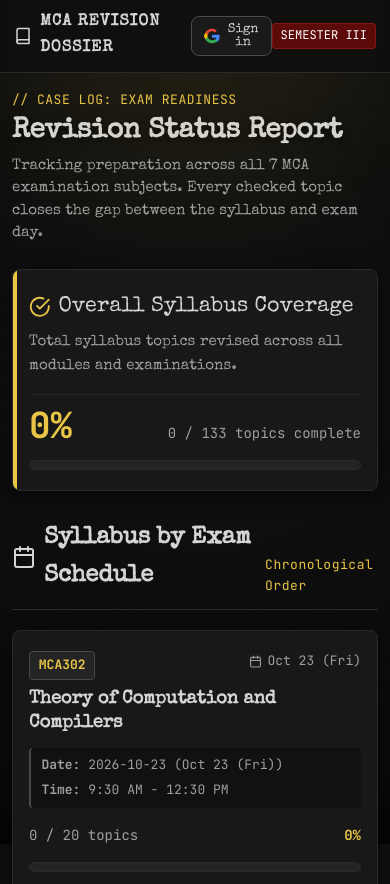
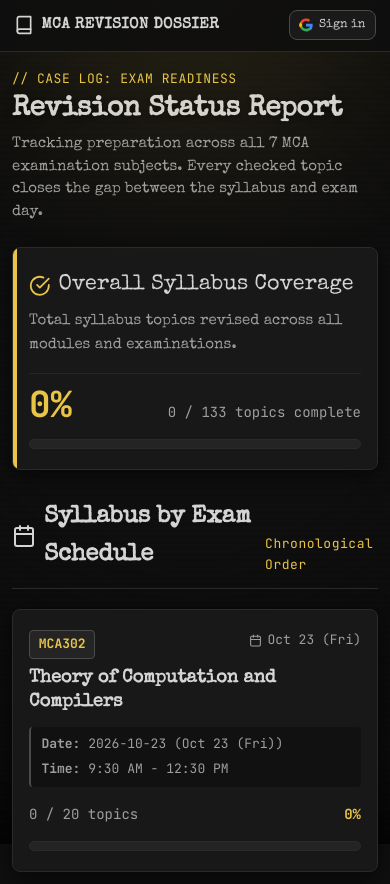
Before and after one commit to shyamjames/sem3-tracker, a Flask app: page / in a window 390 px wide; the page is wider, and only the part inside the window is pictured. Shown: the top 884 px of that part. Run offline with Flask 3, Linux system fonts and the light colour scheme; data comes from the database, SQL or seed files in the repository; some libraries are stand-ins or nearby versions.

Commit message:
Fix header layout: move auth button to side and polish mobile appearance

```diff
--- a/static/style.css
+++ b/static/style.css
@@ -182,26 +182,36 @@ h1, h2, h3, h4, h5, h6 {
   white-space: nowrap;
 }
 
+.nav-right-controls {
+  display: flex;
+  align-items: center;
+  gap: 1.25rem;
+  margin-left: auto;
+  flex-shrink: 0;
+}
+
 .nav-meta {
   font-family: var(--font-mono);
   font-size: 0.8125rem;
   color: var(--color-fog-white-dim);
   display: flex;
   align-items: center;
-  gap: 1.5rem;
+  gap: 1.25rem;
+  white-space: nowrap;
 }
 
 /* User Auth Header Component */
 .nav-auth-wrap {
   display: flex;
   align-items: center;
-  gap: 0.75rem;
+  flex-shrink: 0;
 }
 
 .btn-auth-google {
   display: inline-flex;
   align-items: center;
-  gap: 0.5rem;
+  justify-content: center;
+  gap: 0.45rem;
   background-color: #1a1a1a;
   border: 1px solid var(--color-smoke-grey);
   border-radius: var(--radius-base);
@@ -211,9 +221,16 @@ h1, h2, h3, h4, h5, h6 {
   font-size: 0.8125rem;
   font-weight: 500;
   cursor: pointer;
+  white-space: nowrap;
+  flex-shrink: 0;
+  line-height: 1;
   transition: all 180ms var(--ease-spring);
   -webkit-tap-highlight-color: transparent;
   min-height: 34px;
+}
+
+.auth-btn-text {
+  white-space: nowrap;
 }
 
 .btn-auth-google:active {
@@ -816,6 +833,14 @@ h1, h2, h3, h4, h5, h6 {
     gap: 0.5rem;
   }
 
+  .nav-date-text {
+    display: none;
+  }
+
+  .nav-right-controls {
+    gap: 0.75rem;
+  }
+
   .hero-title {
     font-size: clamp(1.75rem, 6.5vw, 2.25rem);
     line-height: 1.2;
@@ -939,9 +964,16 @@ h1, h2, h3, h4, h5, h6 {
   }
 }
 
+/* Mobile Header Breakpoint (<= 540px) */
+@media (max-width: 540px) {
+  .nav-meta {
+    display: none;
+  }
+}
+
 /* Small Smartphone Breakpoint (<= 480px) */
 @media (max-width: 480px) {
-  .nav-date-text {
+  .nav-meta {
     display: none;
   }
 
@@ -953,12 +985,47 @@ h1, h2, h3, h4, h5, h6 {
     display: none;
   }
 
-  .nav-meta {
-    gap: 0.5rem;
+  .btn-logout-ghost {
+    padding: 0.25rem;
+  }
+
+  .brand-link {
+    font-size: 0.95rem;
+    gap: 0.45rem;
   }
 
   .brand-link span {
-    font-size: 1rem;
+    font-size: 0.95rem;
+    letter-spacing: 0.02em;
+    white-space: nowrap;
+  }
+
+  .brand-link svg {
+    width: 20px;
+    height: 20px;
+    flex-shrink: 0;
+  }
+
+  .btn-auth-google {
+    padding: 0.35rem 0.6rem;
+    font-size: 0.75rem;
+    gap: 0.35rem;
+    min-height: 30px;
+  }
+
+  .google-icon {
+    width: 14px;
+    height: 14px;
+  }
+
+  .user-profile-wrap {
+    padding: 0.15rem 0.35rem;
+    gap: 0.35rem;
+  }
+
+  .user-avatar {
+    width: 24px;
+    height: 24px;
   }
 
   .nav-inner {
--- a/templates/base.html
+++ b/templates/base.html
@@ -25,6 +25,12 @@
         </svg>
         <span>MCA REVISION DOSSIER</span>
       </a>
+      <div class="nav-right-controls">
+        <div class="nav-meta">
+          <span class="brand-badge">Semester III</span>
+          <span class="nav-date-text">Oct 23 &ndash; Nov 6, 2026</span>
+        </div>
+
         <!-- User Auth Section -->
         <div class="nav-auth-wrap" id="nav-auth-wrap">
           <!-- Logged Out State -->
@@ -52,10 +58,6 @@
             </button>
           </div>
         </div>
-
-      <div class="nav-meta">
-        <span class="brand-badge">Semester III</span>
-        <span class="nav-date-text">Oct 23 &ndash; Nov 6, 2026</span>
       </div>
     </div>
   </header>
```
Also changed, not shown: public/static/style.css (+74 -7 lines). Lines whose indentation alone changed are shown as unchanged.
